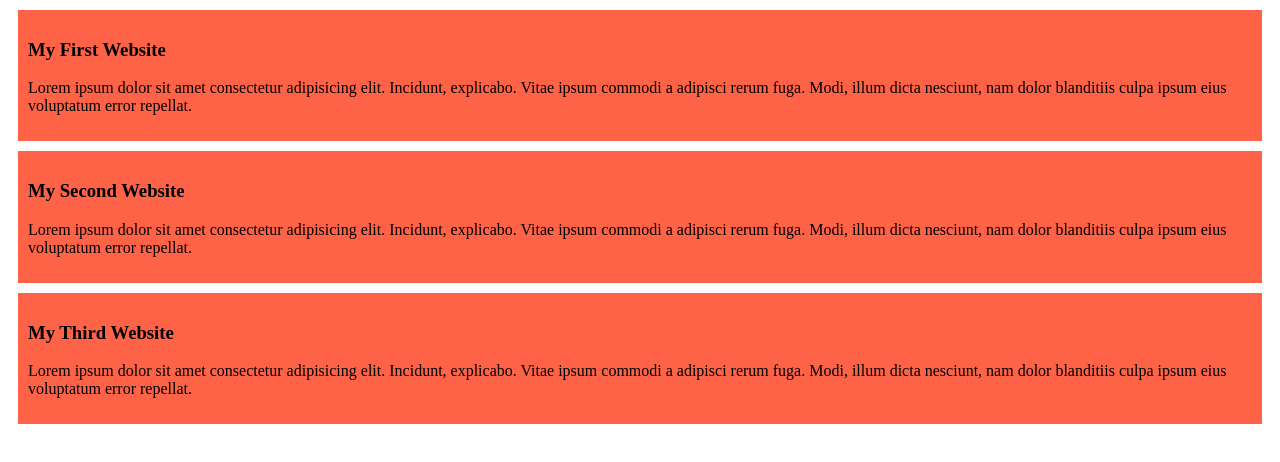
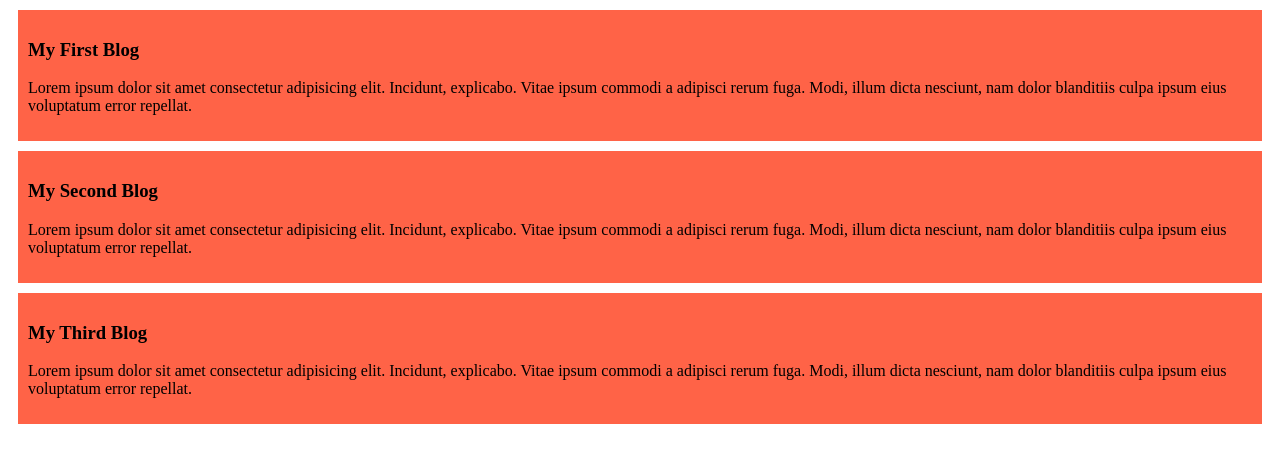
Before and after one commit to miraz46/my-simple-website, a plain HTML site: page index.html in a window 1280 px wide. Drawn offline with Linux system fonts and the light colour scheme.

Commit message:
added second and third blog

```diff
--- a/index.html
+++ b/index.html
@@ -8,15 +8,15 @@
 </head>
 <body>
     <div>
-        <h3>My First Website</h3>
+        <h3>My First Blog</h3>
         <p>Lorem ipsum dolor sit amet consectetur adipisicing elit. Incidunt, explicabo. Vitae ipsum commodi a adipisci rerum fuga. Modi, illum dicta nesciunt, nam dolor blanditiis culpa ipsum eius voluptatum error repellat.</p>
     </div>
     <div>
-        <h3>My Second Website</h3>
+        <h3>My Second Blog</h3>
         <p>Lorem ipsum dolor sit amet consectetur adipisicing elit. Incidunt, explicabo. Vitae ipsum commodi a adipisci rerum fuga. Modi, illum dicta nesciunt, nam dolor blanditiis culpa ipsum eius voluptatum error repellat.</p>
     </div>
     <div>
-        <h3>My Third Website</h3>
+        <h3>My Third Blog</h3>
         <p>Lorem ipsum dolor sit amet consectetur adipisicing elit. Incidunt, explicabo. Vitae ipsum commodi a adipisci rerum fuga. Modi, illum dicta nesciunt, nam dolor blanditiis culpa ipsum eius voluptatum error repellat.</p>
     </div>
 </body>
```
